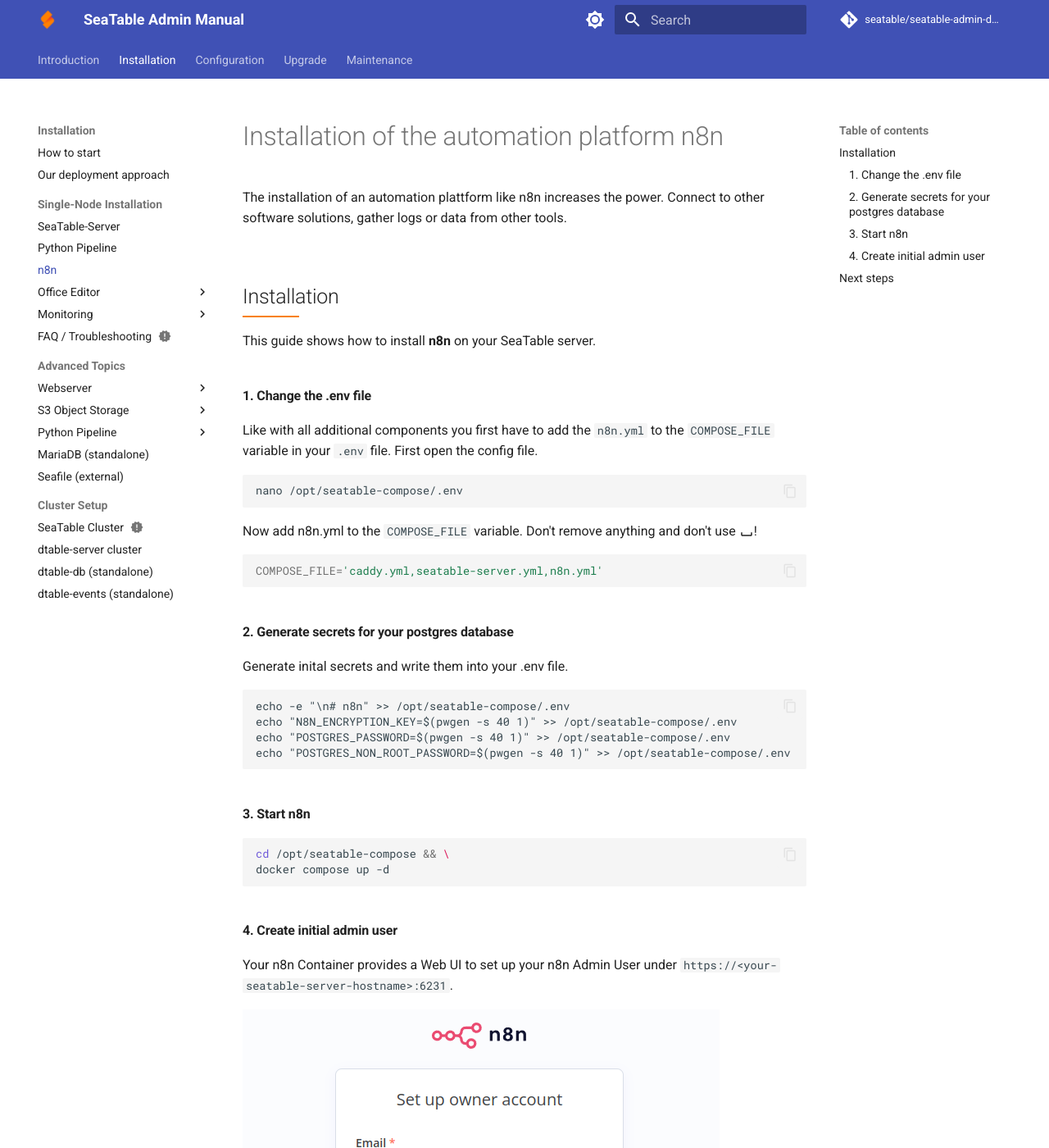
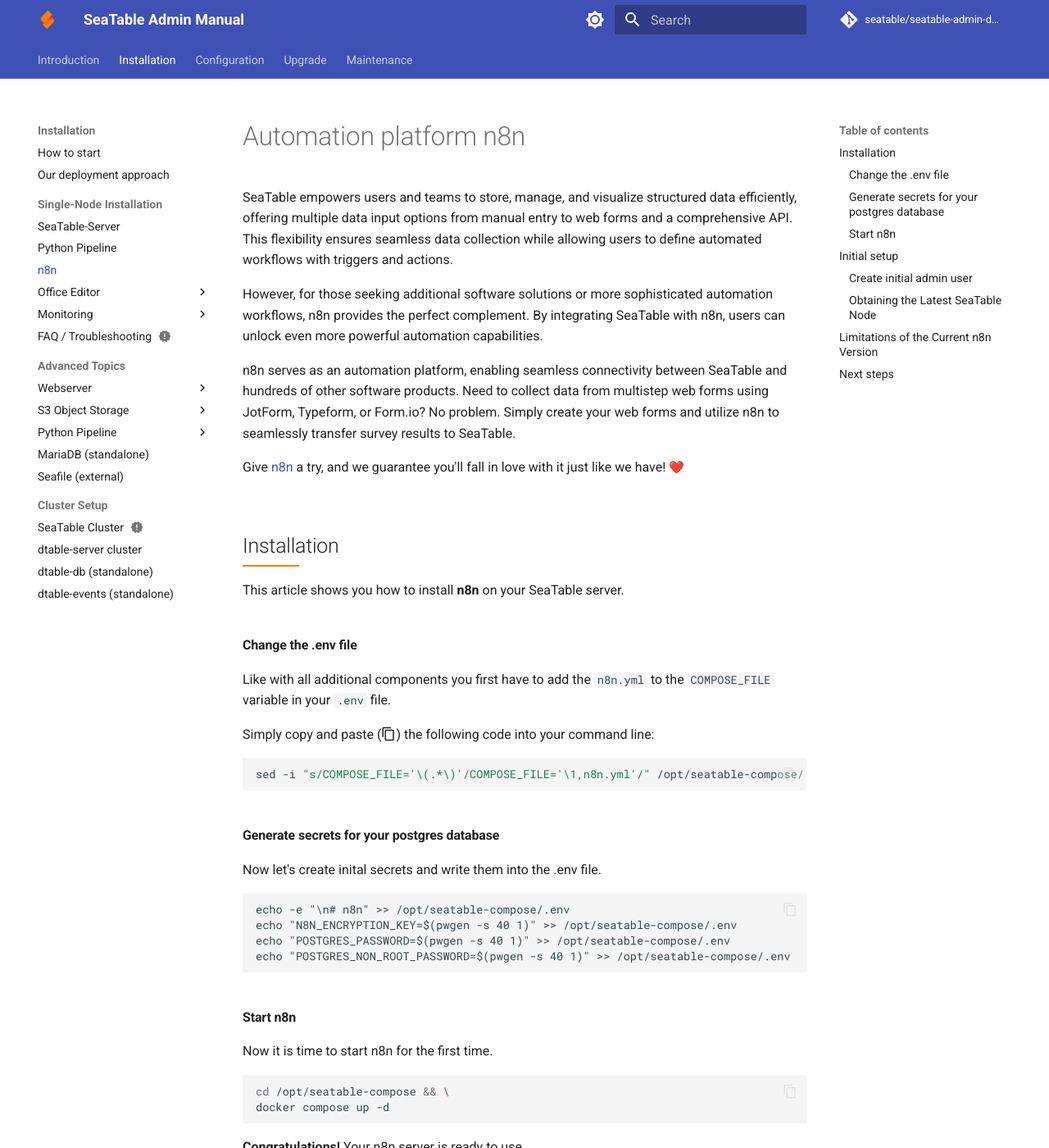
Before and after one commit to seatable/seatable-admin-docs, an MkDocs documentation site: the page built from docs/installation-rework/components/n8n.md, in a window 1280 px wide and 1400 px high. Shown: the whole window at 82% size. Built offline with MkDocs 1.6.1 and Material for MkDocs 9.7.7, drawn with Linux system fonts in a browser that asks for light colours; emoji names are drawn with the system emoji font; comment, search, counter and statistics services are not loaded; some of the changed text lies outside the part shown.

Commit message:
updated n8n and some minor fixes

````diff
--- a/docs/installation-rework/components/n8n.md
+++ b/docs/installation-rework/components/n8n.md
@@ -1,29 +1,30 @@
-# Installation of the automation platform n8n
+# Automation platform n8n
 
-The installation of an automation plattform like n8n increases the power. Connect to other software solutions, gather logs or data from other tools.
+SeaTable empowers users and teams to store, manage, and visualize structured data efficiently, offering multiple data input options from manual entry to web forms and a comprehensive API. This flexibility ensures seamless data collection while allowing users to define automated workflows with triggers and actions.
+
+However, for those seeking additional software solutions or more sophisticated automation workflows, n8n provides the perfect complement. By integrating SeaTable with n8n, users can unlock even more powerful automation capabilities.
+
+n8n serves as an automation platform, enabling seamless connectivity between SeaTable and hundreds of other software products. Need to collect data from multistep web forms using JotForm, Typeform, or Form.io? No problem. Simply create your web forms and utilize n8n to seamlessly transfer survey results to SeaTable.
+
+Give [n8n](https://n8n.io) a try, and we guarantee you'll fall in love with it just like we have! :heart:
 
 ## Installation
 
-This guide shows how to install **n8n** on your SeaTable server.
+This article shows you how to install **n8n** on your SeaTable server.
 
-#### 1. Change the .env file
+#### Change the .env file
 
 Like with all additional components you first have to add the `n8n.yml` to the `COMPOSE_FILE` variable in your `.env` file.
-First open the config file.
+
+Simply copy and paste (:material-content-copy:) the following code into your command line:
 
 ```bash
-nano /opt/seatable-compose/.env
+sed -i "s/COMPOSE_FILE='\(.*\)'/COMPOSE_FILE='\1,n8n.yml'/" /opt/seatable-compose/.env
 ```
 
-Now add n8n.yml to the `COMPOSE_FILE` variable. Don't remove anything and don't use :material-keyboard-space:!
+#### Generate secrets for your postgres database
 
-```bash
-COMPOSE_FILE='caddy.yml,seatable-server.yml,n8n.yml'
-```
-
-#### 2. Generate secrets for your postgres database
-
-Generate inital secrets and write them into your .env file.
+Now let's create inital secrets and write them into the .env file.
 
 ```
 echo -e "\n# n8n" >> /opt/seatable-compose/.env
@@ -32,26 +33,58 @@
 echo "POSTGRES_NON_ROOT_PASSWORD=$(pwgen -s 40 1)" >> /opt/seatable-compose/.env
 ```
 
-#### 3. Start n8n
+#### Start n8n
+
+Now it is time to start n8n for the first time.
 
 ```bash
 cd /opt/seatable-compose && \
 docker compose up -d
 ```
 
-#### 4. Create initial admin user
+**Congratulations!** Your n8n server is ready to use.
 
-Your n8n Container provides a Web UI to set up your n8n Admin User under `https://<your-seatable-server-hostname>:6231`.
+## Initial setup
+
+#### Create initial admin user
+
+To set up your initial admin user, n8n offers a convenient Web UI accessible at `https://<your-seatable-server-hostname>:6231`.
 
 ![n8n Setup Page](/images/n8n-setup.png)
 
-**Congratulations!** Your n8n server is ready to use.
+Please note that the Community Edition of n8n only permits the creation of multiple accounts with just one admin account. Further details regarding the features of this version will be elaborated later in this article.
 
-!!! warning "SeaTable n8n node is outdated"
+#### Obtaining the Latest SeaTable Node
 
-    n8n is shipped with an outdated SeaTable node. Therefore you should install the current version of the SeaTable node as a __community node__. [Read more →](https://forum.seatable.io/t/rework-of-n8n-seatable-integration/2745/10)
+Regrettably, the current version of n8n comes with an outdated SeaTable node. To address this, it's advisable to install the most recent version of the SeaTable node as a community node. Simply navigate to `Settings` and then choose `Community nodes`. From there, you can add any community node from <https://www.npmjs.com>.
 
----
+Click on `install`, input **n8n-nodes-seatable**, and proceed with the confirmation. Within seconds, you'll notice that the community node is successfully installed.
+
+![n8n SeaTable Community node](/images/n8n-seatable-community-node.png)
+
+[Read more →](https://forum.seatable.io/t/rework-of-n8n-seatable-integration/2745/10)
+
+## Limitations of the Current n8n Version
+
+The installed n8n version on this server is the self-hosted free Community Edition, which aligns with the **Starter Cloud version**.
+
+It offers:
+
+- Unlimited executions
+- Unlimited active workflows
+- No execution time limit
+- Support for all existing nodes
+
+However, there are some limitations to be aware of:
+
+- Only one admin account is allowed
+- Variables are not supported (consider using SeaTable instead)
+- External Secrets and Environments are not supported
+- Single Sign-On (SSO) and LDAP is not supported
+- Log Streaming is not supported
+- For further information, visit the [n8n forum](https://community.n8n.io/t/feedback-self-hosted-pricing/22727/56).
+
+If you find n8n useful (which you most likely will), consider [purchasing an Enterprise license](https://n8n.io/pricing/).
 
 ## Next steps
 
````
Also changed, not shown: docs/index.md (+5 -1 lines), docs/installation-rework/basic-setup.md (+6 -1 lines), docs/installation-rework/start.md (+1 -1 lines), docs/images/n8n-seatable-community-node.png (added).
